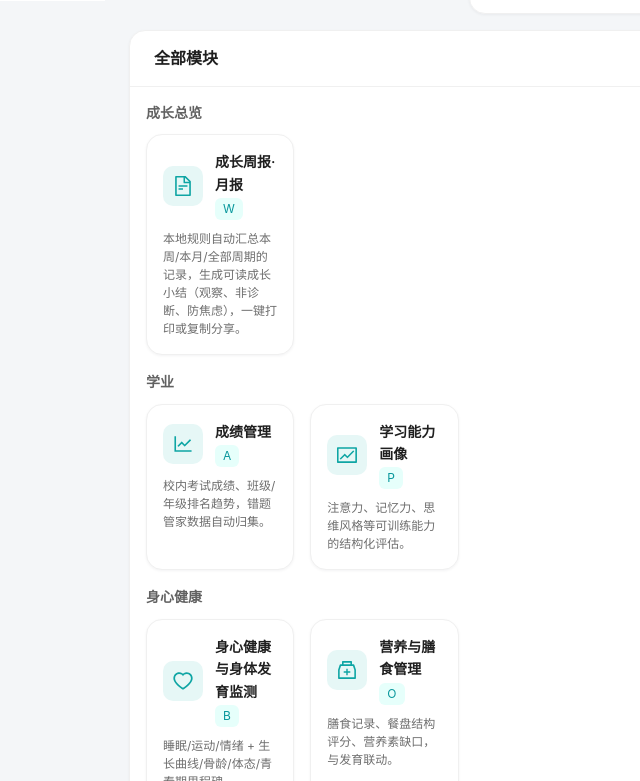
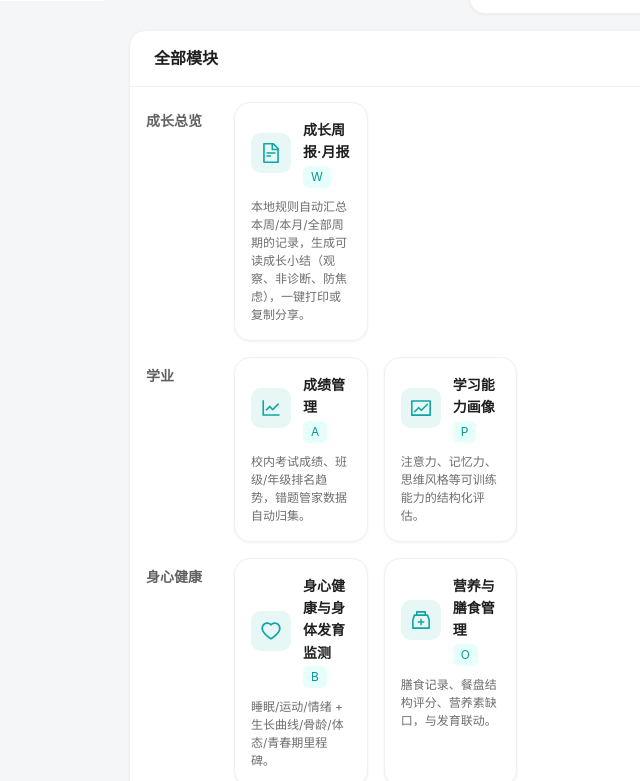
Before and after one commit to blazexj-qq/growth-workbench, a React (Vite) app: page /#/ in a window 1280 px wide. Shown: the part 799-1580 px from the top of the page, without its empty margins (123-763 px from the left). Built offline with nearby package versions, Linux system fonts and the light colour scheme.

Commit message:
style(Dashboard): 全部模块分组标题左置、卡片向右平铺
- 把每个分组的标题从独占一行改为左侧固定宽度标签
- 卡片区域 flex:1 占据剩余宽度并向右平铺
- 移动端自动换行，保持可读性

```diff
--- a/src/pages/Dashboard.tsx
+++ b/src/pages/Dashboard.tsx
@@ -158,16 +158,25 @@ export default function Dashboard() {
         </Col>
       </Row>
 
-      {/* 模块快捷入口 */}
+      {/* 模块快捷入口：分组标题左置，卡片向右平铺，提升右侧空间利用率 */}
       <Card title="全部模块" style={{ marginTop: 16 }} styles={{ body: { padding: 16 } }}>
         {groups
           .filter((g) => g.modules.length > 0)
           .map((g) => (
-            <div key={g.key} style={{ marginBottom: 16 }}>
-              <Text strong style={{ display: 'block', marginBottom: 10, opacity: 0.7 }}>
-                {g.label}
-              </Text>
-              <Row gutter={[16, 16]}>
+            <div
+              key={g.key}
+              style={{
+                display: 'flex',
+                flexWrap: 'wrap',
+                gap: '12px 16px',
+                alignItems: 'flex-start',
+                marginBottom: 16,
+              }}
+            >
+              <div style={{ minWidth: 72, paddingTop: 8, flexShrink: 0 }}>
+                <Text strong style={{ opacity: 0.7 }}>{g.label}</Text>
+              </div>
+              <Row gutter={[16, 16]} style={{ flex: 1, minWidth: 260 }}>
                 {g.modules.map((id) => (
                   <Col xs={12} sm={8} md={6} lg={4} key={id}>
                     <ModuleCard id={id} />
```
